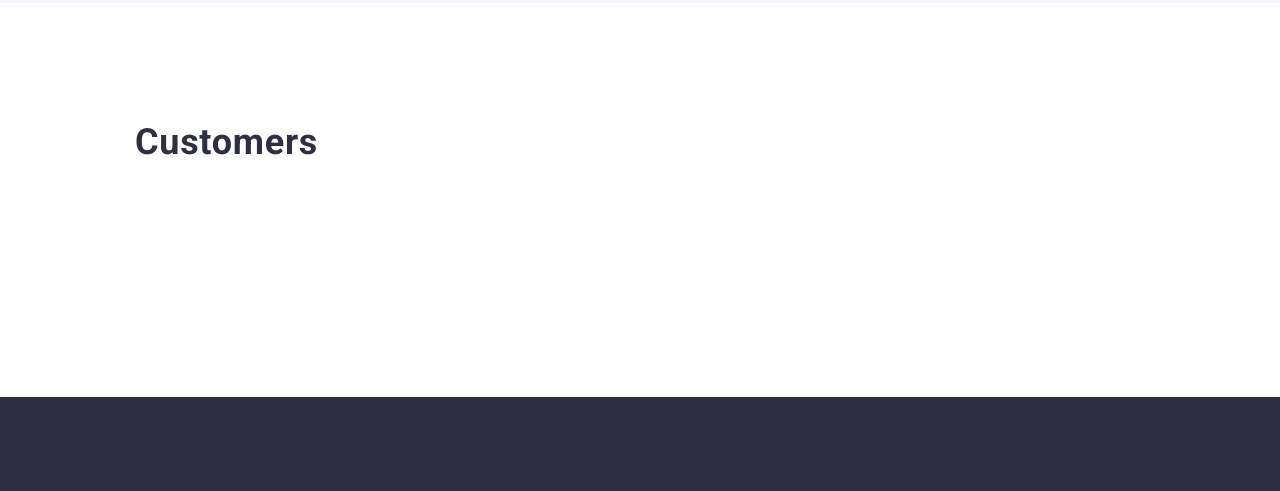
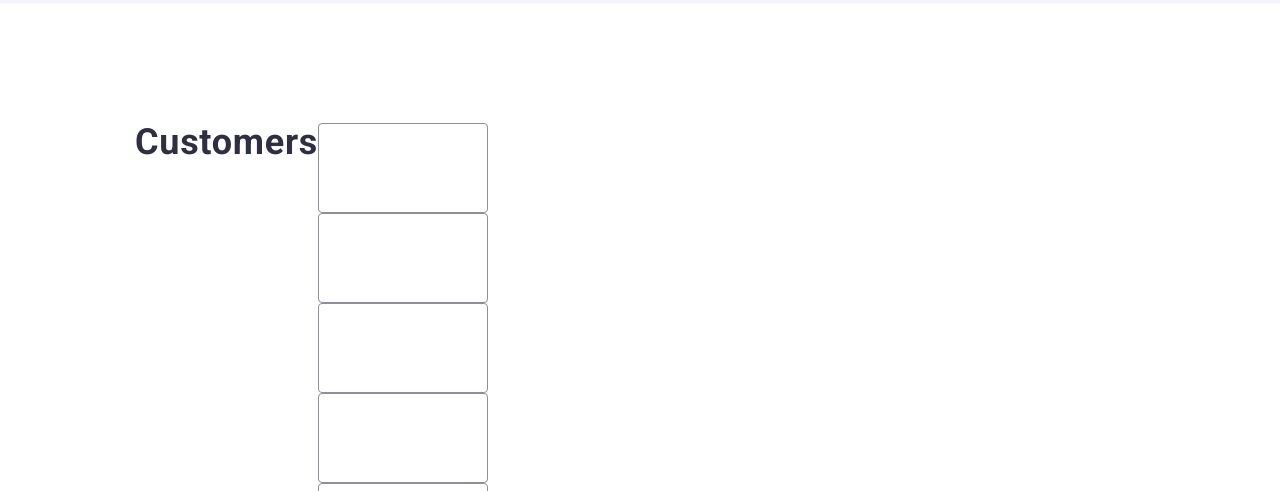
Before and after one commit to AllaM1208/goit-markup-hw-04, a plain HTML site: page index.html in a window 1280 px wide. Shown: the part 2470-2961 px from the top of the page. Drawn offline with nearby package versions, Linux system fonts and the light colour scheme.

Commit message:
clients-container

```diff
--- a/css/styles.css
+++ b/css/styles.css
@@ -435,6 +435,14 @@ ul {
     color: var(--dark-text-color-1);
 }
 
+.clients-container {
+    display: flex;
+    border: 1px solid #8E8F99;
+    border-radius: 4px;
+    align-items: center;
+    justify-content: center;
+
+}
 
 
 
--- a/index.html
+++ b/index.html
@@ -436,56 +436,40 @@
                 <h2 class="title-container">Customers</h2>
 
                     <ul class="clients list">
-                        <li class="clients-item">
-                            <svg class="clients-icon" width="" height="">
+                        <li class="clients-container">
+                            <svg class="clients-icon" width="168" height="88">
                                 <use href="./images/icon.svg#client-icon-logo-one"></use>
                             </svg>
+                        </li>
 
-                        </li>
-                    </ul>
-
-                    <ul class="clients list">
-                        <li class="clients-item">
-                            <svg class="clients-icon" width="" height="">
+                        <li class="clients-container">
+                            <svg class="clients-icon" width="168" height="88">
                                 <use href="./images/icon.svg#client-icon-logo-two"></use>
                             </svg>
+                        </li>
 
-                        </li>
-                    </ul>
-
-                    <ul class="clients list">
-                        <li class="clients-item">
-                            <svg class="clients-icon" width="" height="">
+                        <li class="clients-container">
+                            <svg class="clients-icon" width="168" height="88">
                                 <use href="./images/icon.svg#client-icon-logo-three"></use>
                             </svg>
+                        </li>
 
-                        </li>
-                    </ul>
-
-                    <ul class="clients list">
-                        <li class="clients-item">
-                            <svg class="clients-icon" width="" height="">
+                        <li class="clients-container">
+                            <svg class="clients-icon" width="168" height="88">
                                 <use href="./images/icon.svg#client-icon-logo-four"></use>
                             </svg>
+                        </li>
 
-                        </li>
-                    </ul>
-
-                    <ul class="clients list">
-                        <li class="clients-item">
-                            <svg class="clients-icon" width="" height="">
+                        <li class="clients-container">
+                            <svg class="clients-icon" width="168" height="88">
                                 <use href="./images/icon.svg#client-icon-logo-five"></use>
                             </svg>
+                        </li>
 
-                        </li>
-                    </ul>
-
-                    <ul class="clients list">
-                        <li class="clients-item">
-                            <svg class="clients-icon" width="" height="">
+                        <li class="clients-container">
+                            <svg class="clients-icon" width="168" height="88">
                                 <use href="./images/icon.svg#client-icon-logo-six"></use>
                             </svg>
-
                         </li>
                     </ul>
             </div>
```
